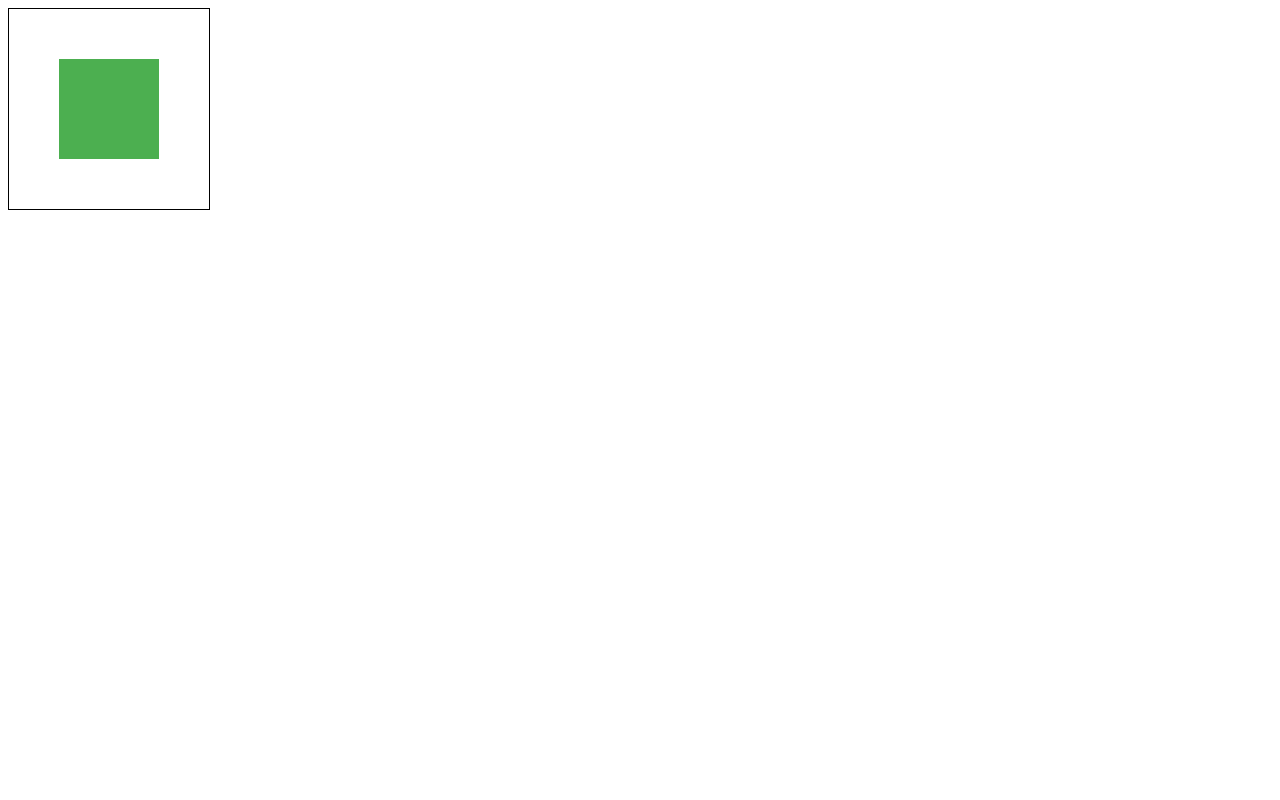
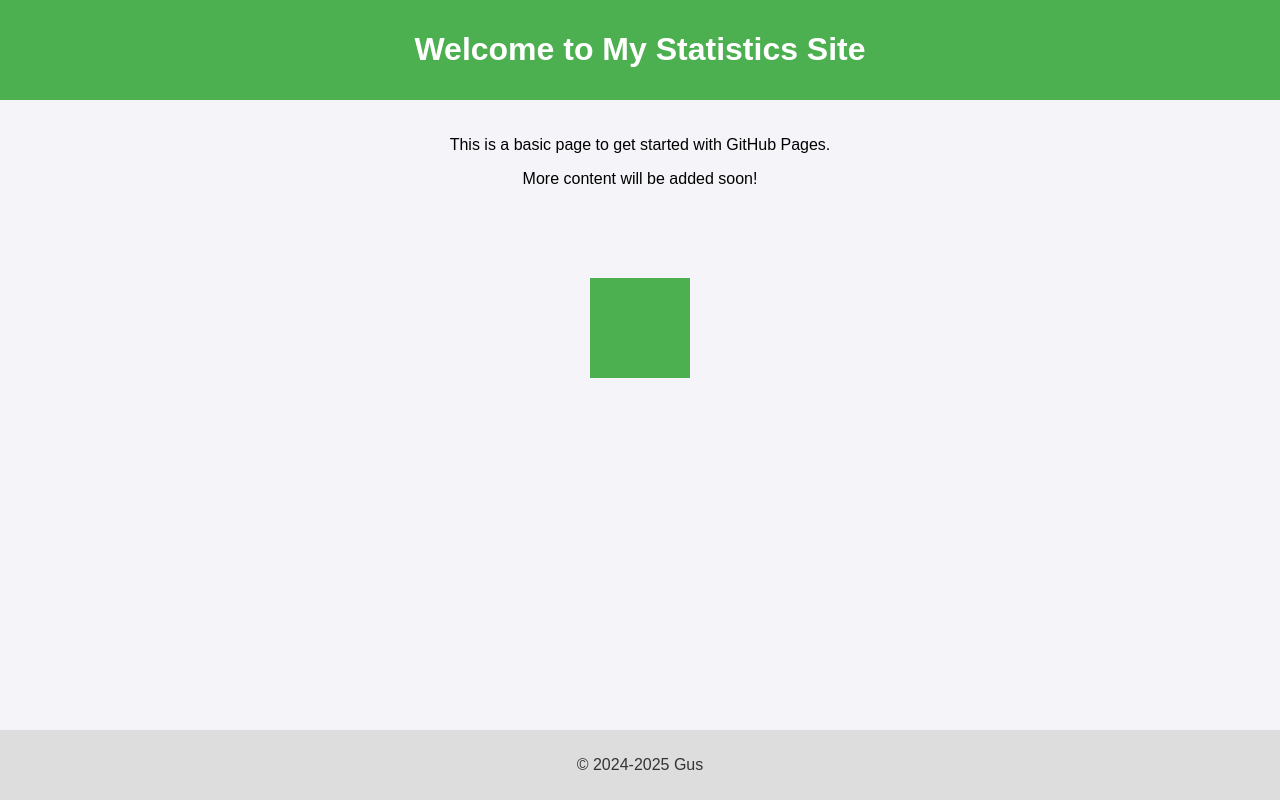
Before and after one commit to mrvettleson/Stats, a plain HTML site: page index.html in a window 1280 px wide. Drawn offline with Linux system fonts and the light colour scheme.

Commit message:
Update index.html

```diff
--- a/index.html
+++ b/index.html
@@ -3,15 +3,50 @@
 <head>
     <meta charset="UTF-8">
     <meta name="viewport" content="width=device-width, initial-scale=1.0">
-    <title>Draw a Square</title>
+    <title>Welcome to My Statistics Site</title>
     <style>
-        #myCanvas {
-            border: 1px solid black;
+        body {
+            font-family: Arial, sans-serif;
+            margin: 0;
+            padding: 0;
+            text-align: center;
+            background-color: #f4f4f9;
+        }
+        header {
+            background-color: #4CAF50;
+            color: white;
+            padding: 10px 0;
+        }
+        main {
+            padding: 20px;
+        }
+        footer {
+            background-color: #ddd;
+            color: #333;
+            padding: 10px 0;
+            position: fixed;
+            width: 100%;
+            bottom: 0;
+        }
+        #chart {
+            margin: 20px auto;
+            width: 500px;
         }
     </style>
 </head>
 <body>
-    <canvas id="myCanvas" width="200" height="200"></canvas>
-    <script src="app.js"></script>
+    <header>
+        <h1>Welcome to My Statistics Site</h1>
+    </header>
+    <main>
+        <p>This is a basic page to get started with GitHub Pages.</p>
+        <p>More content will be added soon!</p>
+        <div id="chart"></div>
+    </main>
+    <footer>
+        <p>&copy; 2024-2025 Gus</p>
+    </footer>
+      <canvas id="myCanvas" width="200" height="200"></canvas>
+      <script src="app.js"></script>
 </body>
 </html>
```
